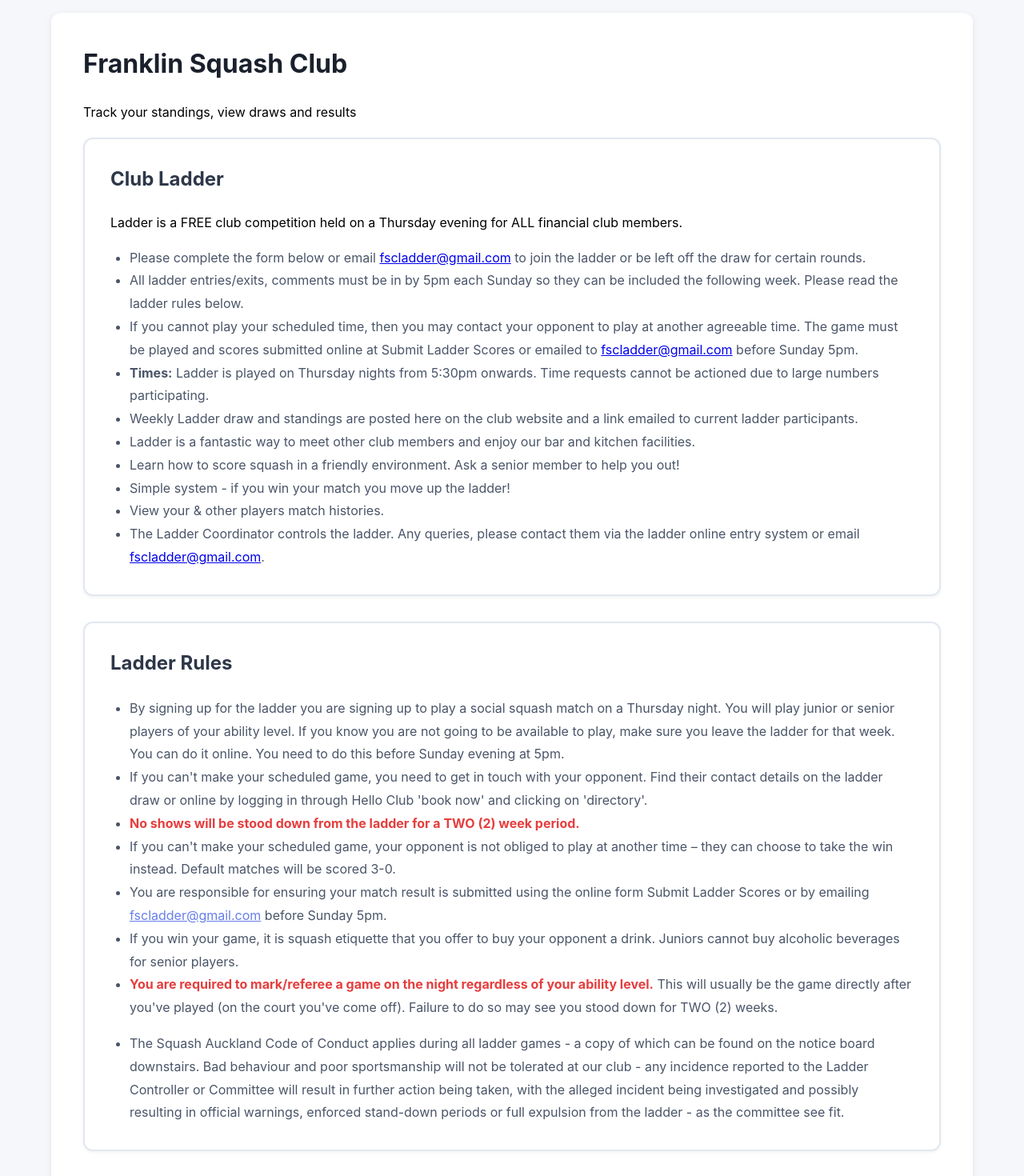
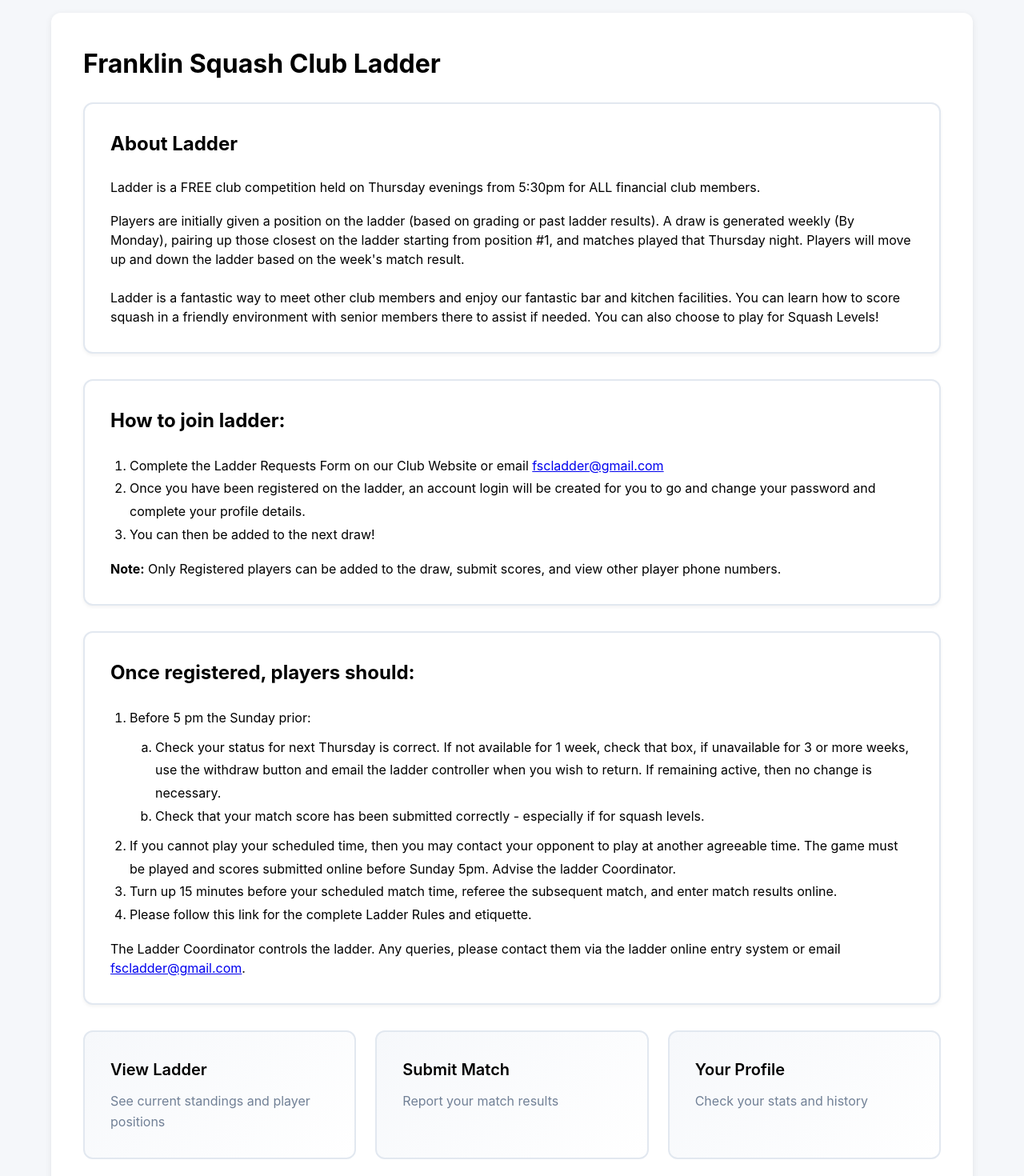
Before and after one commit to Elimurray/ladder, a React (Vite) app in the folder frontend/: page / in a window 1280 px wide. Shown: the part 100-1570 px from the top of the page at 80% size. Built offline with nearby package versions, Linux system fonts and the light colour scheme; no server answers.

Commit message:
front page

```diff
--- a/frontend/src/App.css
+++ b/frontend/src/App.css
@@ -130,7 +130,7 @@ body {
 .page h1 {
   font-size: 2rem;
   margin-bottom: 1.5rem;
-  color: #1a202c;
+  color: black;
   font-weight: 700;
 }
 
@@ -163,7 +163,7 @@ body {
 
 .card h3 {
   margin-bottom: 0.75rem;
-  color: #2d3748;
+  color: black;
   font-size: 1.25rem;
   font-weight: 600;
 }
@@ -273,7 +273,6 @@ td:first-child {
 .btn-primary:hover {
   transform: translateY(-2px);
   box-shadow: 0 6px 14px rgba(249, 115, 22, 0.5);
-
 }
 
 .btn-primary:active {
@@ -302,14 +301,14 @@ td:first-child {
 .ladder-rules-section h2 {
   margin-top: 0;
   margin-bottom: 1rem;
-  color: #2d3748;
+  color: black;
   padding-bottom: 0.5rem;
 }
 
 .rules-list {
   line-height: 1.8;
   padding-left: 1.5rem;
-  color: #4a5568;
+  color: black;
 }
 
 .warning-text {
@@ -718,10 +717,6 @@ td:first-child {
   transition: all 0.2s;
 }
 
-
-
-
-
 .btn-save {
   background: #48bb78;
   color: white;
@@ -960,7 +955,6 @@ td:first-child {
 }
 
 @media (max-width: 768px) {
-
   /* Show hamburger menu */
   .menu-toggle {
     display: block;
--- a/frontend/src/pages/Home.jsx
+++ b/frontend/src/pages/Home.jsx
@@ -4,131 +4,106 @@ function Home() {
   return (
     <div className="page">
       <div className="home-title">
+        <h1>Franklin Squash Club Ladder</h1>
+      </div>
+      {/* About Ladder Section */}
+      <div className="ladder-rules-section">
+        <h2>About Ladder</h2>
+        <p className="info-intro">
+          Ladder is a FREE club competition held on Thursday evenings from
+          5:30pm for ALL financial club members.
+        </p>
+        <p>
+          Players are initially given a position on the ladder (based on grading
+          or past ladder results). A draw is generated weekly (By Monday),
+          pairing up those closest on the ladder starting from position #1, and
+          matches played that Thursday night. Players will move up and down the
+          ladder based on the week's match result.
+        </p>
+        <br />
 
-        <h1>Franklin Squash Club</h1>
-        <p>Track your standings, view draws and results</p>
+        <p>
+          Ladder is a fantastic way to meet other club members and enjoy our
+          fantastic bar and kitchen facilities. You can learn how to score
+          squash in a friendly environment with senior members there to assist
+          if needed. You can also choose to play for Squash Levels!
+        </p>
       </div>
-      {/* General Info Section */}
+
+      {/* How to Join Ladder Section */}
       <div className="ladder-rules-section">
-        <h2>Club Ladder</h2>
-        <p className="info-intro">
-          Ladder is a FREE club competition held on a Thursday evening for ALL
-          financial club members.
-        </p>
-        <ul className="rules-list">
+        <h2>How to join ladder:</h2>
+        <ol className="rules-list">
           <li>
-            Please complete the form below or email{" "}
+            Complete the Ladder Requests Form on our Club Website or email{" "}
             <a href="mailto:fscladder@gmail.com" className="email-link">
               fscladder@gmail.com
-            </a>{" "}
-            to join the ladder or be left off the draw for certain rounds.
+            </a>
           </li>
           <li>
-            All ladder entries/exits, comments must be in by 5pm each Sunday so
-            they can be included the following week. Please read the ladder rules
-            below.
+            Once you have been registered on the ladder, an account login will
+            be created for you to go and change your password and complete your
+            profile details.
+          </li>
+          <li style={{ marginBottom: "1rem" }}>
+            You can then be added to the next draw!
+          </li>
+        </ol>
+        <p>
+          <strong>Note:</strong> Only Registered players can be added to the
+          draw, submit scores, and view other player phone numbers.
+        </p>
+      </div>
+
+      {/* Once Registered Section */}
+      <div className="ladder-rules-section">
+        <h2>Once registered, players should:</h2>
+        <ol className="rules-list">
+          <li>
+            Before 5 pm the Sunday prior:
+            <ol
+              type="a"
+              style={{
+                marginTop: "0.5rem",
+                marginLeft: "2rem",
+                marginBottom: "0.5rem",
+              }}
+            >
+              <li>
+                Check your status for next Thursday is correct. If not available
+                for 1 week, check that box, if unavailable for 3 or more weeks,
+                use the withdraw button and email the ladder controller when you
+                wish to return. If remaining active, then no change is
+                necessary.
+              </li>
+              <li>
+                Check that your match score has been submitted correctly -
+                especially if for squash levels.
+              </li>
+            </ol>
           </li>
           <li>
             If you cannot play your scheduled time, then you may contact your
-            opponent to play at another agreeable time. The game must be played and
-            scores submitted online at Submit Ladder Scores or emailed to{" "}
-            <a href="mailto:fscladder@gmail.com" className="email-link">
-              fscladder@gmail.com
-            </a>{" "}
-            before Sunday 5pm.
+            opponent to play at another agreeable time. The game must be played
+            and scores submitted online before Sunday 5pm. Advise the ladder
+            Coordinator.
           </li>
           <li>
-            <strong>Times:</strong> Ladder is played on Thursday nights from
-            5:30pm onwards. Time requests cannot be actioned due to large numbers
-            participating.
+            Turn up 15 minutes before your scheduled match time, referee the
+            subsequent match, and enter match results online.
           </li>
-          <li>
-            Weekly Ladder draw and standings are posted here on the club website
-            and a link emailed to current ladder participants.
+          <li style={{ marginBottom: "1rem" }}>
+            Please follow this link for the complete Ladder Rules and etiquette.
           </li>
-          <li>
-            Ladder is a fantastic way to meet other club members and enjoy our bar
-            and kitchen facilities.
-          </li>
-          <li>
-            Learn how to score squash in a friendly environment. Ask a senior
-            member to help you out!
-          </li>
-          <li>
-            Simple system - if you win your match you move up the ladder!
-          </li>
-          <li>View your & other players match histories.</li>
-          <li>
-            The Ladder Coordinator controls the ladder. Any queries, please contact
-            them via the ladder online entry system or email{" "}
-            <a href="mailto:fscladder@gmail.com" className="email-link">
-              fscladder@gmail.com
-            </a>
-            .
-          </li>
-        </ul>
-      </div>
-
-      {/* Rules Section */}
-      <div className="ladder-rules-section">
-        <h2>Ladder Rules</h2>
-        <ul className="rules-list">
-          <li>
-            By signing up for the ladder you are signing up to play a social squash
-            match on a Thursday night. You will play junior or senior players of
-            your ability level. If you know you are not going to be available to
-            play, make sure you leave the ladder for that week. You can do it
-            online. You need to do this before Sunday evening at 5pm.
-          </li>
-          <li>
-            If you can&apos;t make your scheduled game, you need to get in touch with
-            your opponent. Find their contact details on the ladder draw or online
-            by logging in through Hello Club &apos;book now&apos; and clicking on &apos;directory&apos;.
-          </li>
-          <li>
-            <strong className="warning-text">
-              No shows will be stood down from the ladder for a TWO (2) week
-              period.
-            </strong>
-          </li>
-          <li>
-            If you can&apos;t make your scheduled game, your opponent is not obliged to
-            play at another time – they can choose to take the win instead. Default
-            matches will be scored 3-0.
-          </li>
-          <li>
-            You are responsible for ensuring your match result is submitted using
-            the online form Submit Ladder Scores or by emailing{" "}
-            <a href="mailto:fscladder@gmail.com" className="rules-email-link">
-              fscladder@gmail.com
-            </a>{" "}
-            before Sunday 5pm.
-          </li>
-          <li>
-            If you win your game, it is squash etiquette that you offer to buy your
-            opponent a drink. Juniors cannot buy alcoholic beverages for senior
-            players.
-          </li>
-          <li>
-            <strong className="warning-text">
-              You are required to mark/referee a game on the night regardless of
-              your ability level.
-            </strong>{" "}
-            This will usually be the game directly after you&apos;ve played (on the
-            court you&apos;ve come off). Failure to do so may see you stood down for TWO
-            (2) weeks.
-          </li>
-          <li className="conduct-text">
-            The Squash Auckland Code of Conduct applies during all ladder games - a
-            copy of which can be found on the notice board downstairs. Bad
-            behaviour and poor sportsmanship will not be tolerated at our club -
-            any incidence reported to the Ladder Controller or Committee will
-            result in further action being taken, with the alleged incident being
-            investigated and possibly resulting in official warnings, enforced
-            stand-down periods or full expulsion from the ladder - as the committee
-            see fit.
-          </li>
-        </ul>
+        </ol>
+        <p>
+          The Ladder Coordinator controls the ladder. Any queries, please
+          contact them via the ladder online entry system or email{" "}
+          <a href="mailto:fscladder@gmail.com" className="email-link">
+            fscladder@gmail.com
+          </a>
+          .
+        </p>
       </div>
 
       <div className="home-cards">
```
